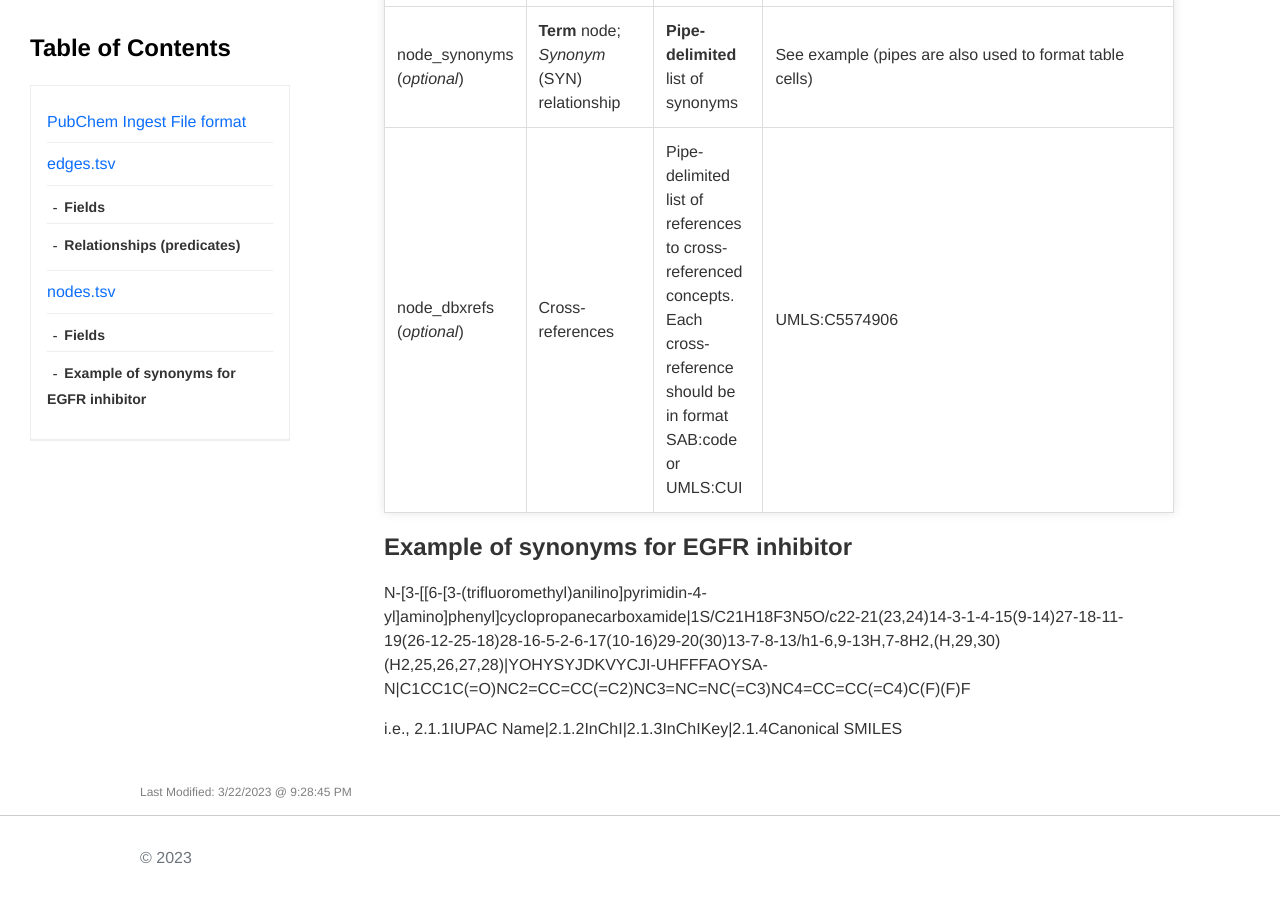
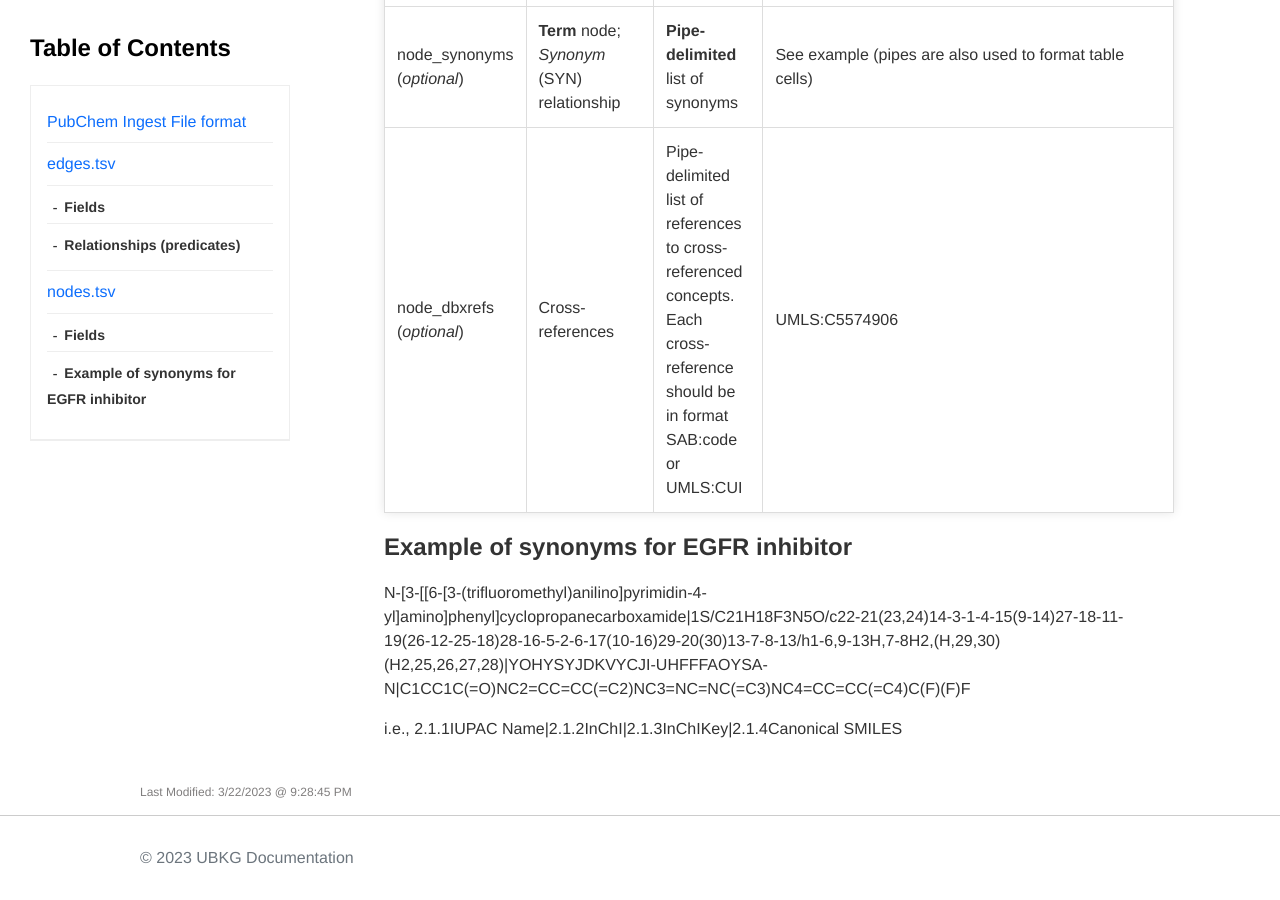
Before and after one commit to x-atlas-consortia/ubkg-docs, a Jekyll site: the page built from docs/pubchem/index.md, in a window 1280 px wide and 900 px high, scrolled down 2438 px. Built offline with Jekyll 4.4.1, drawn with Linux system fonts in a browser that asks for light colours; our own code applies the rules of GitHub Pages for plain Markdown files.

Commit message:
Use new keyname and rebuild html

```diff
--- a/docs/404.html
+++ b/docs/404.html
@@ -1,7 +1,7 @@
 <!DOCTYPE html>
 <html lang="{{ site.lang | default: 'en-US' }}">
   <head>
-    <title>SenNet Docs</title>
+    <title>UBKG Documentation</title>
     <script src="/js/jquery-3.6.2.min.js"></script>
     <script src="/js/main.js"></script>
     <link rel="stylesheet" href="/css/font-awesome.min.css"/>
@@ -12,7 +12,7 @@
       <div class="c-header__main">
         <div class="c-header__menu js-header__menu">
           <ul>
-            <li class="c-header__logo"><a href="/"><img src="/logo192.png"></a></li>
+            <li class="c-header__logo"><a href="/"><img src="/logo192.png" alt="UBKG Documentation"></a></li>
             <li class="h2"><a href="/">UBKG</a></li>
             <li><a href="/adding">Adding to the UBKG</a></li>
             <li><a href="/glossary">Glossary</a></li>
@@ -30,7 +30,7 @@
         <div class="c-fileMeta js-app--fileMeta"><span class="c-fileMeta__label js-fileMeta__label">Last Modified: </span>&nbsp;<span class="js-fileMeta__date"></span></div>
       </div>
       <div class="c-footer__main">
-        <div class="c-footer__wrap">&copy;&nbsp;<span class="c-footer__date js-footer__date"></span>&nbsp;<span class="c-footer__name"></span></div>
+        <div class="c-footer__wrap">&copy;&nbsp;<span class="c-footer__date js-footer__date"></span>&nbsp;<span class="c-footer__name">UBKG Documentation</span></div>
       </div>
     </footer>
   </body>
--- a/docs/_layouts/default.html
+++ b/docs/_layouts/default.html
@@ -1,7 +1,7 @@
 <!DOCTYPE html>
 <html lang="{{ site.lang | default: 'en-US' }}">
   <head>
-    <title>SenNet Docs</title>
+    <title>UBKG Documentation</title>
     <script src="/js/jquery-3.6.2.min.js"></script>
     <script src="/js/main.js"></script>
     <link rel="stylesheet" href="/css/font-awesome.min.css"/>
@@ -14,7 +14,7 @@
       <div class="c-header__main">
         <div class="c-header__menu js-header__menu">
           <ul>
-            <li class="c-header__logo"><a href="/"><img src="/logo192.png"></a></li>
+            <li class="c-header__logo"><a href="/"><img src="/logo192.png" alt="UBKG Documentation"></a></li>
             <li class="h2"><a href="/">UBKG</a></li>
             <li><a href="/adding">Adding to the UBKG</a></li>
             <li><a href="/glossary">Glossary</a></li>
@@ -42,7 +42,7 @@
         <div class="c-fileMeta js-app--fileMeta"><span class="c-fileMeta__label js-fileMeta__label">Last Modified: </span>&nbsp;<span class="js-fileMeta__date"></span></div>
       </div>
       <div class="c-footer__main">
-        <div class="c-footer__wrap">&copy;&nbsp;<span class="c-footer__date js-footer__date"></span>&nbsp;<span class="c-footer__name"></span></div>
+        <div class="c-footer__wrap">&copy;&nbsp;<span class="c-footer__date js-footer__date"></span>&nbsp;<span class="c-footer__name">UBKG Documentation</span></div>
       </div>
     </footer>
   </body>
--- a/src/pug/components/layout/footer.pug
+++ b/src/pug/components/layout/footer.pug
@@ -6,4 +6,4 @@
             | &copy;&nbsp;
             span.c-footer__date.js-footer__date
             | &nbsp;
-            span.c-footer__name=_m['SenNet Docs']
+            span.c-footer__name=_m['UBKG Docs']
--- a/src/pug/components/layout/header.pug
+++ b/src/pug/components/layout/header.pug
@@ -4,7 +4,7 @@
             ul
                 li.c-header__logo
                     a(href='/')
-                        img(src='/logo192.png' alt=_m['SenNet Docs'])
+                        img(src='/logo192.png' alt=_m['UBKG Docs'])
                 each item in _m.menu
                     li(class=item.class)
                         a(href=item.href)=item.name
--- a/src/pug/components/mixins/head.pug
+++ b/src/pug/components/mixins/head.pug
@@ -1,6 +1,6 @@
 mixin head(seo)
     head
-        title=_t('SenNet Docs', _m)
+        title=_t('UBKG Docs', _m)
         script(src='/js/jquery-3.6.2.min.js')
         script(src='/js/main.js')
         link(rel='stylesheet', href='/css/font-awesome.min.css')
```
